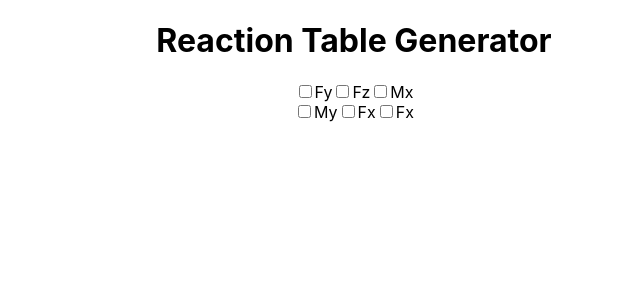
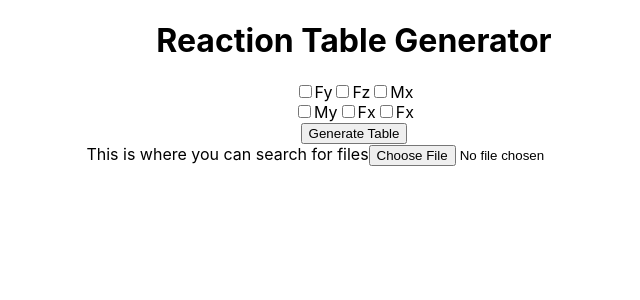
Before and after one commit to Anico94/Reaction-Table-Interface, a React (Create React App) app: page / in a window 1280 px wide. Shown: the top 300 px of the page, without its empty margins (286-926 px from the left). Built offline with nearby package versions, Linux system fonts and the light colour scheme.

Commit message:
Created component that can read in a text file

```diff
--- a/src/components/App.js
+++ b/src/components/App.js
@@ -1,11 +1,13 @@
 import '../App.css';
 import Reactions from './Reactions';
+import FileBrowser from './FileBrowser';
 
 function App() {
   return (
     <div className="App">
       <h1>Reaction Table Generator</h1>
       <Reactions></Reactions>
+      <FileBrowser></FileBrowser>
 
     </div>
   );
--- /dev/null
+++ b/src/components/FileBrowser.jsx
@@ -0,0 +1,29 @@
+import React from 'react';
+
+function FileBrowser() {
+
+    let fileReader;
+
+
+    const handleFileRead = (e) => {
+        const content = fileReader.result;
+        console.log(content.split('\n'))
+    }
+
+    const readData = (e) => {
+        fileReader = new FileReader();
+        fileReader.onloadend = handleFileRead;
+        fileReader.readAsText(e.target.files[0]);
+
+    }
+
+    return (
+        <div>This is where you can search for files
+
+            <input onChange={readData} type="file" accept='.txt,.rc'/>
+
+        </div>
+    )
+}
+
+export default FileBrowser;
--- a/src/components/Reactions.jsx
+++ b/src/components/Reactions.jsx
@@ -2,7 +2,12 @@ import React, { useState } from "react";
 
 function Reactions() {
 
-    const [fx, setFx] = useState(true);
+    const [fx, setFx] = useState(false);
+    const [fy, setFy] = useState(false);
+    const [fz, setFz] = useState(false);
+    const [mx, setMx] = useState(false);
+    const [my, setMy] = useState(false);
+    const [mz, setMz] = useState(false);
 
 
 
@@ -23,9 +28,11 @@ function Reactions() {
                     <label for='my'>My</label>
                     <input type="checkbox" id="my" name='my'/>
                     <label for='fx'>Fx</label>
-                    <input type="checkbox" id="fx" name='fx'/>
+                    <input type="checkbox" id="fz" name='fx'/>
                     <label for='fx'>Fx</label>
                 </div>
+
+                <button type='submit'>Generate Table</button>
 
             </form>
         </div>
```
